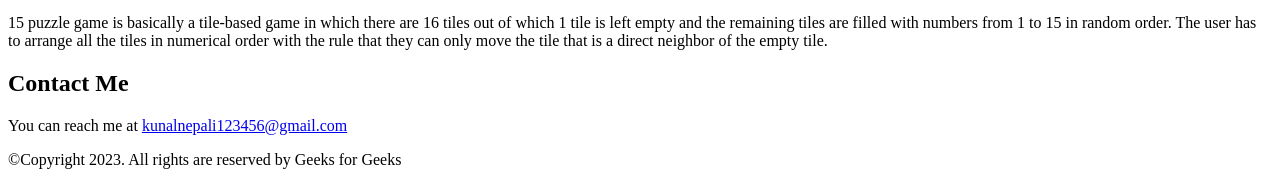
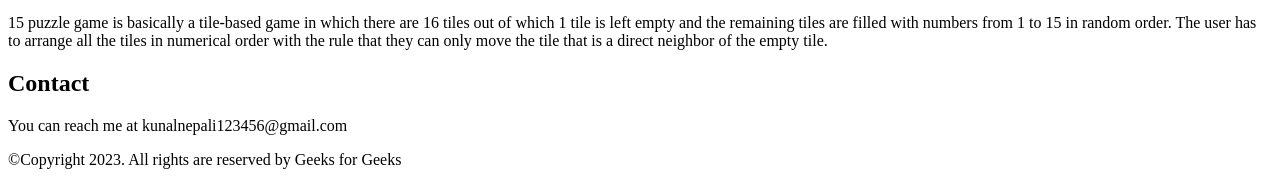
Before and after one commit to KunalNepali/portfolio, a React (Create React App) app: page / in a window 1280 px wide. Shown: the part 2021-2203 px from the top of the page. Built offline with nearby package versions, Linux system fonts and the light colour scheme.

Commit message:
fixed issues in index.html, Contact.js, App.js

```diff
--- a/package.json
+++ b/package.json
@@ -6,7 +6,7 @@
 
   "private": true,
 
-  "homepage": "https://KunalNepali.github.io/portfolio",
+  "homepage": "https://kunalnepali.github.io/portfolio",
 
   "dependencies": {
 
--- a/src/App.js
+++ b/src/App.js
@@ -1,13 +1,11 @@
 // App.js
 import Navbar from "./components/Navbar";
+import Hero from "./components/Hero";
 import About from "./components/About";
 import Skills from "./components/Skills";
 import Projects from "./components/Projects";
 import Contact from "./components/Contact";
 import Footer from "./components/Footer";
-import Hero from "./components/Hero";
-import React from "react";
-
 
 export default function App() {
     return (
--- a/src/components/Contact.js
+++ b/src/components/Contact.js
@@ -1,11 +1,9 @@
 // Contact.js
 export default function Contact() {
   return (
-    <section id="contact" className="px-10 py-20 max-w-5xl mx-auto">
-      <h2 className="text-center text-emerald-500 text-5xl font-bold mb-10">Contact Me</h2>
-      <p className="text-center">
-        You can reach me at <a href="mailto:kunalnepali123456@gmail.com" className="text-emerald-600 underline">kunalnepali123456@gmail.com</a>
-      </p>
+    <section id="contact" className="my-20 max-w-5xl mx-auto">
+      <h2 className="text-center text-5xl text-emerald-500 font-bold">Contact</h2>
+      <p className="text-center">You can reach me at kunalnepali123456@gmail.com</p>
     </section>
   );
 }
```
